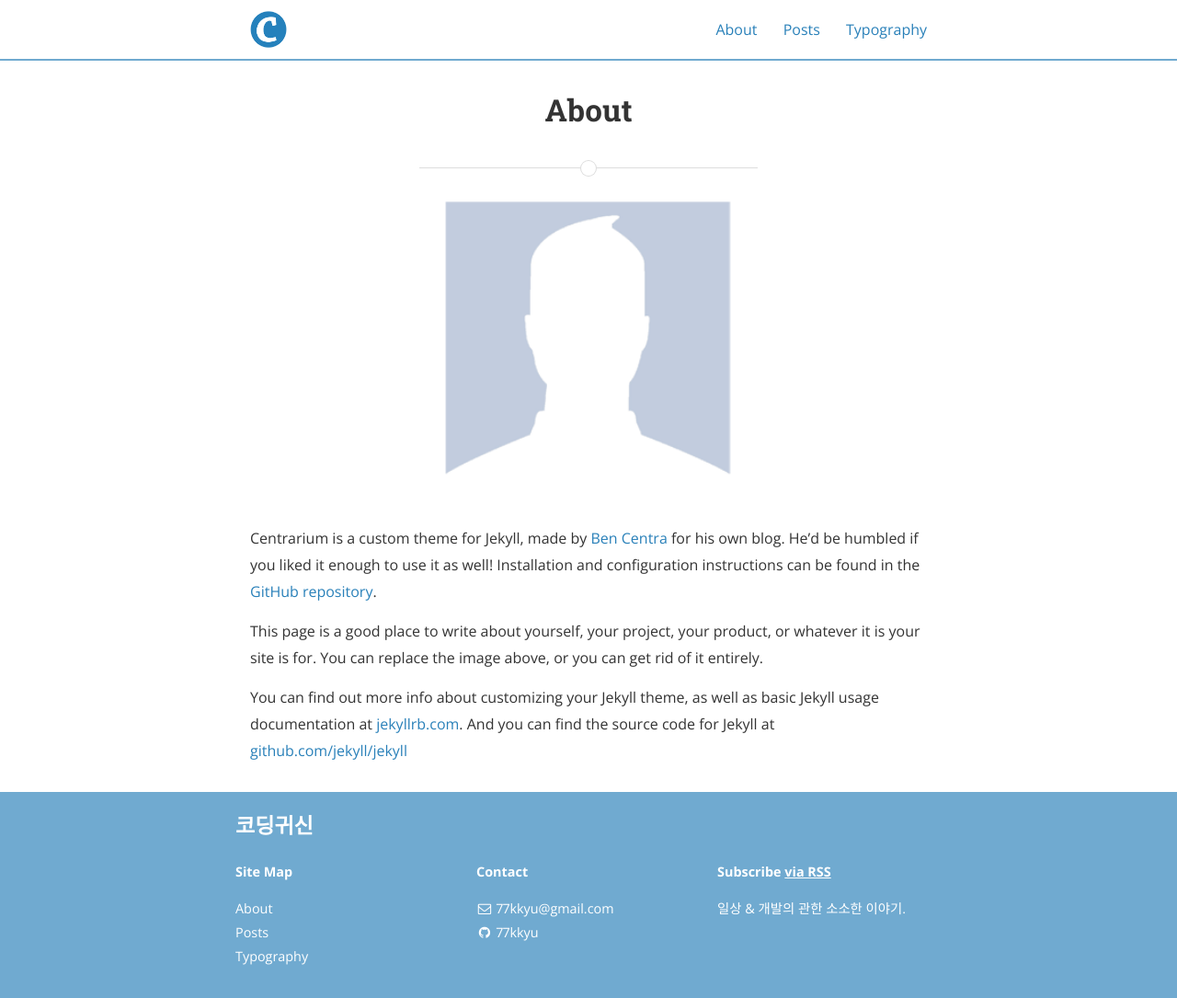
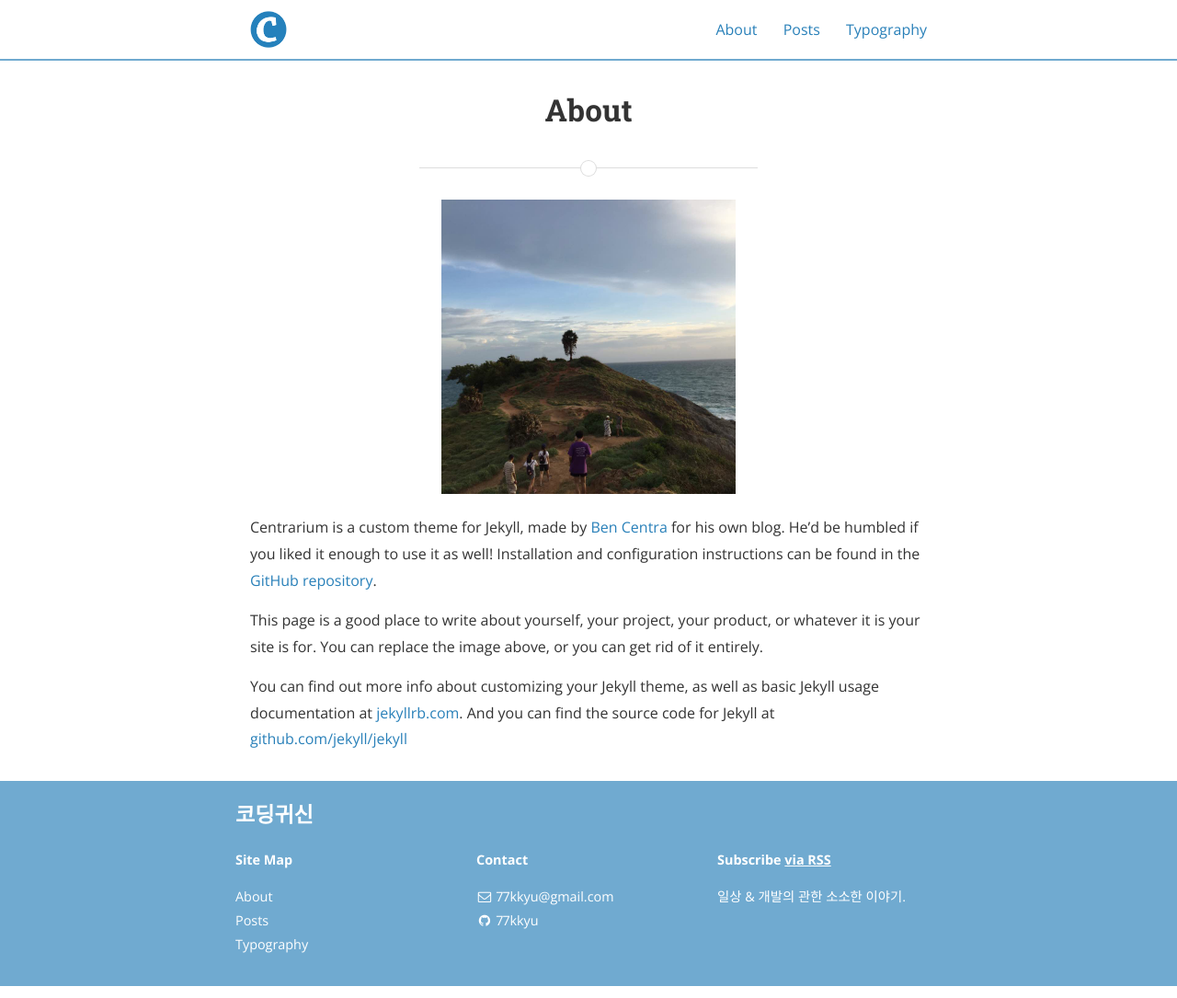
Before and after one commit to 77kkyu/77kkyu.github.io, a Jekyll site: the page built from about.md, in a window 1280 px wide and 1085 px high. Shown: the whole window at 92% size. Built offline with Jekyll 4.4.1, drawn with Linux system fonts in a browser that asks for light colours; nearby versions of some CDN libraries.

Commit message:
Update about.md

```diff
--- a/about.md
+++ b/about.md
@@ -5,7 +5,7 @@
 main_nav: true
 ---
 
-![alt text]({{ site.baseurl }}/assets/profile-placeholder.gif "Profile Picture"){:.profile}
+![alt text]({{ site.baseurl }}/assets/yyyy.jpg "Profile Picture"){:.profile}
 
 Centrarium is a custom theme for Jekyll, made by [Ben Centra][bencentra] for his own blog. He'd be humbled if you liked it enough to use it as well! Installation and configuration instructions can be found in the [GitHub repository](https://github.com/bencentra/centrarium).
 
```
